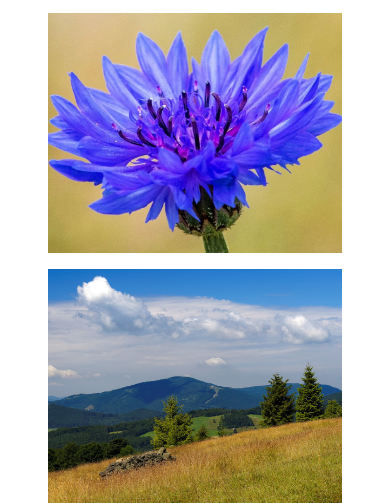
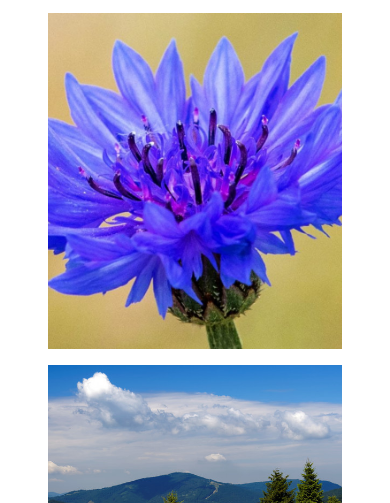
Before and after one commit to WojtekKondziela/chchv1, a website: page subpages/gallery.html in a window 390 px wide. Shown: the part 649-1152 px from the top of the page. Drawn offline with nearby package versions, Linux system fonts and the light colour scheme; a web font is replaced by a local one.

Commit message:
position of `media` in code changed

```diff
--- a/scss/components/_buttons.scss
+++ b/scss/components/_buttons.scss
@@ -1,3 +1,5 @@
+//alternative button styles
+
 .button{
     background: transparent;
     border: 1px solid $dark;
--- a/scss/layouts/_gallery.scss
+++ b/scss/layouts/_gallery.scss
@@ -7,6 +7,35 @@
         'img1 img1 img2 img5'
         'img3 img4 img4 img8'
         'img6 img6 img7 img8';
+
+        @media only screen and (max-width: 1100px) {
+            grid-template-areas:
+                'img1 img1 img6 img6'
+                'img8 img3 img2 img2'
+                'img5 img4 img4 img7';
+        }
+
+        @media only screen and (max-width: 770px) {
+            grid-template-areas:
+                'img1 img1 img1 img1'
+                'img3 img3 img2 img2'
+                'img3 img3 img8 img8'
+                'img5 img5 img8 img8'
+                'img4 img4 img7 img7'
+                'img6 img6 img6 img6';
+        }
+
+        @media only screen and (max-width: 550px) {
+            grid-template-areas:
+                'img1 img1 img1 img1'
+                'img2 img2 img2 img2'
+                'img3 img3 img3 img3'
+                'img4 img4 img4 img4'
+                'img5 img5 img5 img5'
+                'img6 img6 img6 img6'
+                'img7 img7 img7 img7'
+                'img8 img8 img8 img8';
+        }
 
     .photo-gallery__item{
         width: 100%;
@@ -19,6 +48,21 @@
         align-items: center;
         justify-content: center;
         text-decoration: none;
+
+        @media only screen and (max-width: 1100px) {
+            min-height: 10rem;
+            height: 10rem;
+        }
+
+        @media only screen and (max-width: 770px) {
+            min-height: 10rem;
+            height: 10rem;
+        }
+
+        @media only screen and (max-width: 550px) {
+            min-height: 15rem;
+            height: 15rem;
+        }
 
         .expand-photo__icon{
             color: $light-half-transparent;
@@ -63,6 +107,10 @@
     .img-3{
         grid-area: img3;
         background-image: $img3;
+
+        @media only screen and (max-width: 770px) {
+            min-height: 21rem;
+        }
     }
 
     .img-4{
@@ -89,70 +137,14 @@
         grid-area: img8;
         min-height: 31rem;
         background-image: $img8;
-    }
-}
 
-@media only screen and (max-width: 1100px) {
-
-    .image-gallery{
-        grid-template-areas:
-            'img1 img1 img6 img6'
-            'img8 img3 img2 img2'
-            'img5 img4 img4 img7';
-
-        .photo-gallery__item,
-        .img-8{
-            min-height: 10rem;
-            height: 10rem;
-        }
-    }
-
-}
-
-@media only screen and (max-width: 770px) {
-
-    .image-gallery{
-        grid-template-areas:
-            'img1 img1 img1 img1'
-            'img3 img3 img2 img2'
-            'img3 img3 img8 img8'
-            'img5 img5 img8 img8'
-            'img4 img4 img7 img7'
-            'img6 img6 img6 img6';
-
-        .photo-gallery__item{
+        @media only screen and (max-width: 1100px) {
             min-height: 10rem;
             height: 10rem;
         }
 
-        .img-3,
-        .img-8{
+        @media only screen and (max-width: 770px) {
             min-height: 21rem;
         }
     }
-
 }
-
-@media only screen and (max-width: 550px) {
-
-    .image-gallery{
-        grid-template-areas:
-            'img1 img1 img1 img1'
-            'img2 img2 img2 img2'
-            'img3 img3 img3 img3'
-            'img4 img4 img4 img4'
-            'img5 img5 img5 img5'
-            'img6 img6 img6 img6'
-            'img7 img7 img7 img7'
-            'img8 img8 img8 img8';
-    }
-
-    .photo-gallery__item{
-        min-height: 15rem !important;
-        height: 15rem;
-    }
-
-    .img-8{
-        min-height: 30rem !important;
-    }
-}
--- a/scss/layouts/_home.scss
+++ b/scss/layouts/_home.scss
@@ -34,13 +34,3 @@
         }
     }
 }
-
-@media only screen and (max-width: 990px) {
-    .decorative {
-        display: none;
-    }
-
-    .nav-item:hover {
-        background-color: transparent;
-    }
-}
```
Also changed, not shown: css/main.css, 1 other file.
